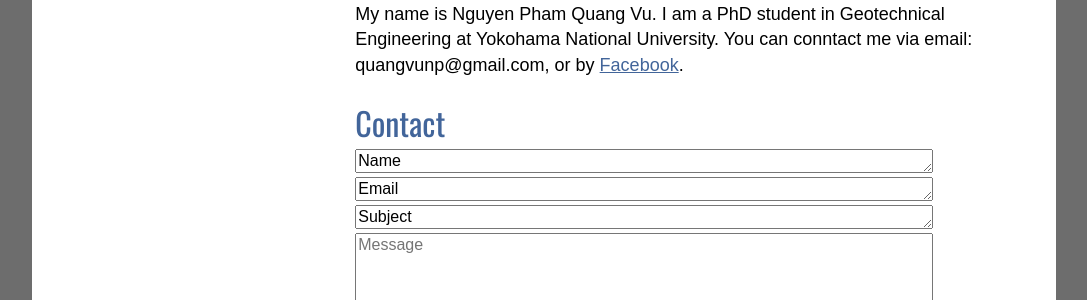
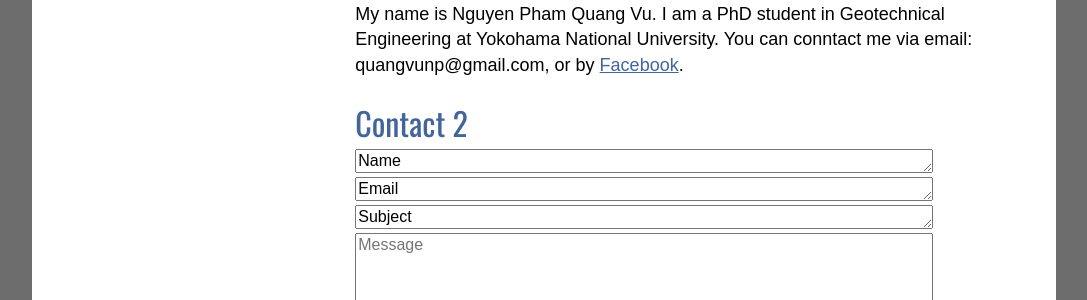
Before and after one commit to quangvunp/geomechanics, a Jekyll site: the page built from about.md, in a window 1280 px wide. Shown: the part 738-1038 px from the top of the page, without its empty margins (96-1183 px from the left). Built offline with Jekyll 4.4.1, drawn with Linux system fonts in a browser that asks for light colours; our own code applies the rules of GitHub Pages for plain Markdown files.

Commit message:
Update about.md

```diff
--- a/about.md
+++ b/about.md
@@ -12,7 +12,7 @@ sdf
 
 My name is Nguyen Pham Quang Vu. I am a PhD student in Geotechnical Engineering at Yokohama National University. You can conntact me via email: quangvunp@gmail.com, or by [Facebook]("https://www.facebook.com/quangvu.np").
 
-## Contact
+## Contact 2
 
 <form action="https://formspree.io/quangvunp@gmail.com"
       method="POST">
```
